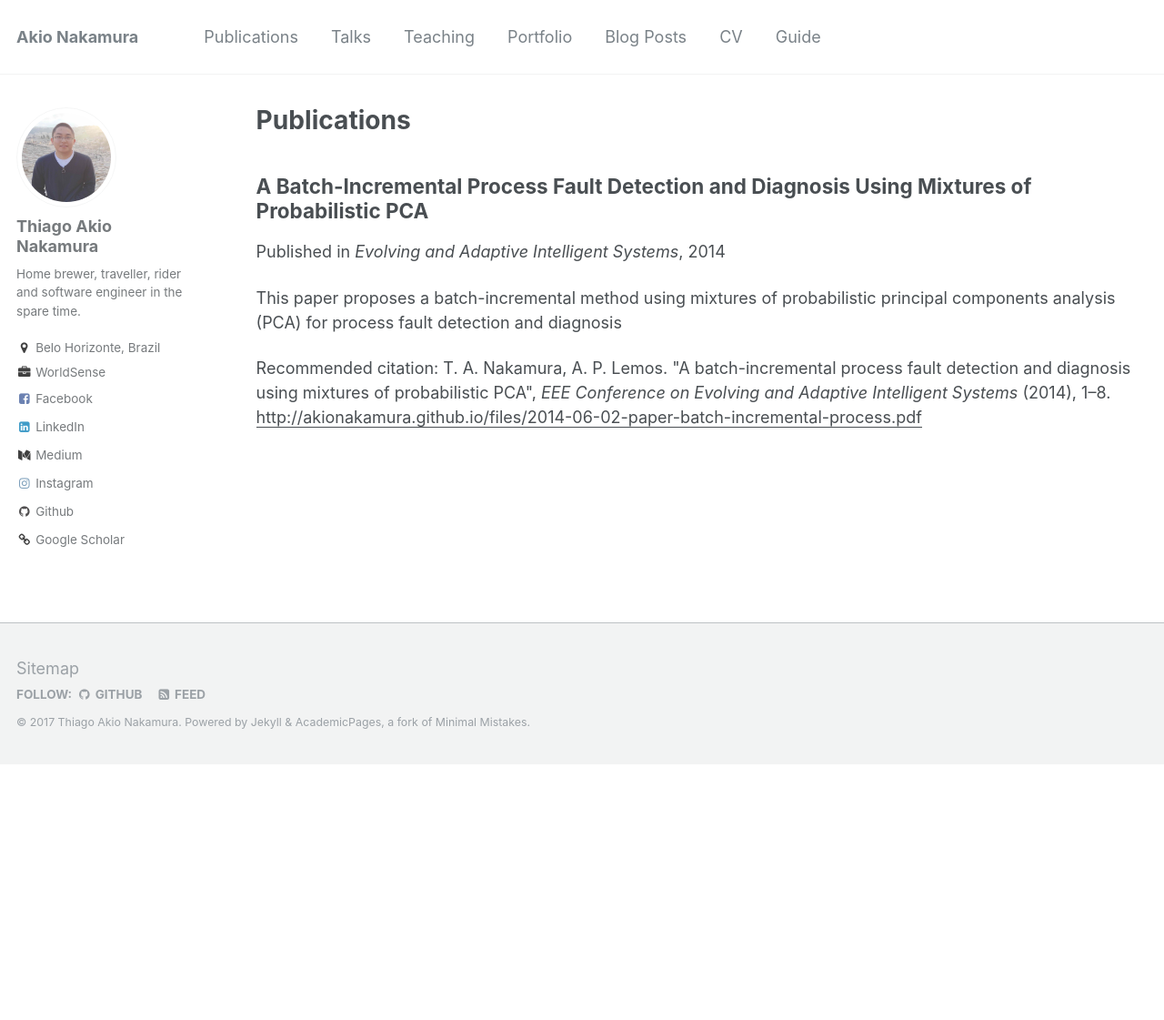
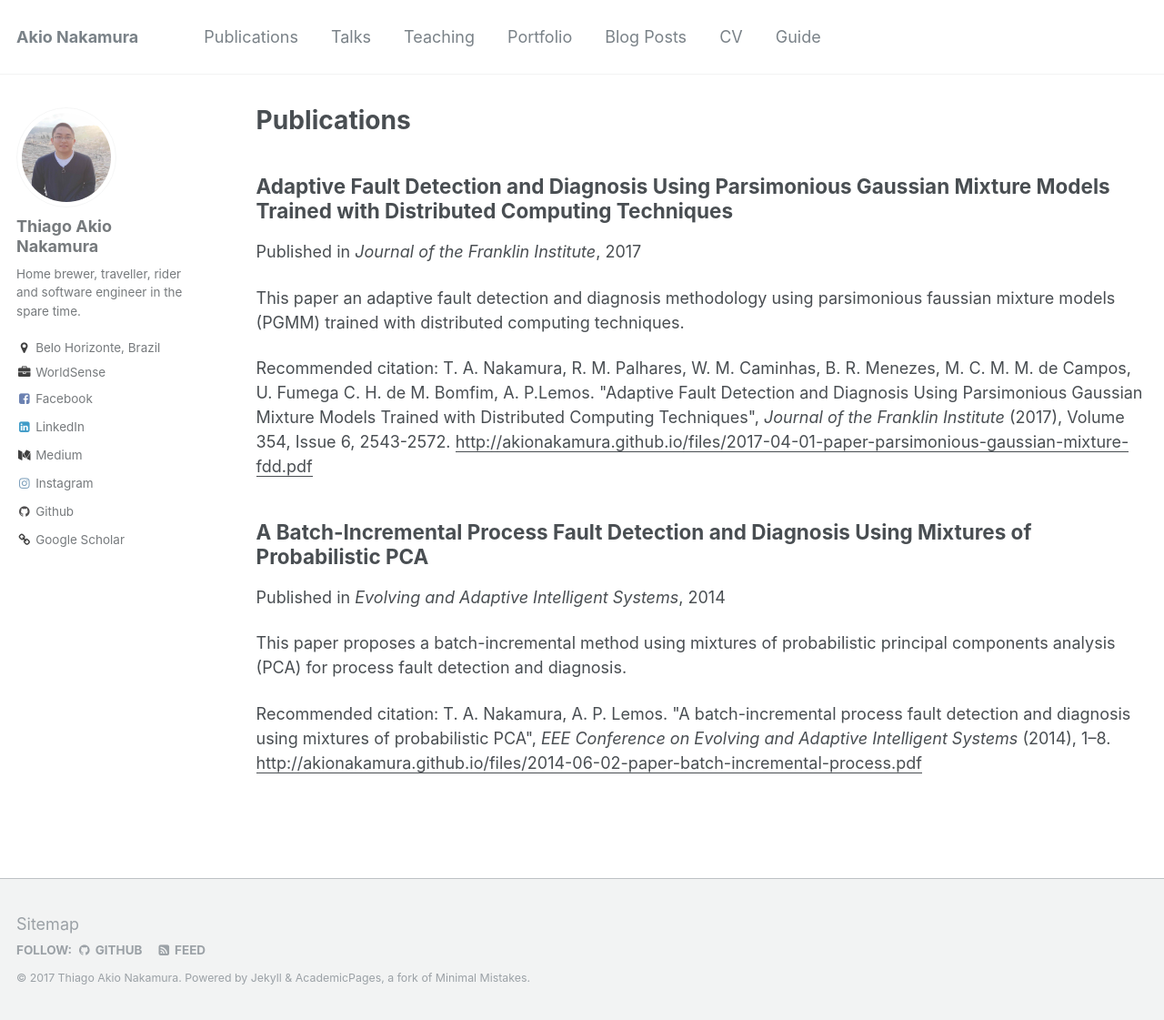
Before and after one commit to akionakamura/akionakamura.github.io, a Jekyll site: the page built from _pages/publications.md, in a window 1280 px wide and 1121 px high. Shown: the whole window at 91% size. Built offline with Jekyll 4.4.1, drawn with Linux system fonts in a browser that asks for light colours.

Commit message:
Second paper

```diff
--- /dev/null
+++ b/_publications/2017-04-01-paper-parsimonious-gaussian-mixture-fdd.md
@@ -0,0 +1,13 @@
+---
+title: "Adaptive Fault Detection and Diagnosis Using Parsimonious Gaussian Mixture Models Trained with Distributed Computing Techniques"
+collection: publications
+permalink: /publications/2017-04-01-paper-parsimonious-gaussian-mixture-fdd
+venue: "Journal of the Franklin Institute"
+excerpt: 'This paper an adaptive fault detection and diagnosis methodology using parsimonious faussian mixture models (PGMM) trained with distributed computing techniques.'
+date: 2017-04-01
+paperurl: http://akionakamura.github.io/files/2017-04-01-paper-parsimonious-gaussian-mixture-fdd.pdf
+citation: 'T. A. Nakamura, R. M. Palhares, W. M. Caminhas, B. R. Menezes, M. C. M. M. de Campos, U. Fumega C. H. de M. Bomfim, A. P.Lemos. "Adaptive Fault Detection and Diagnosis Using Parsimonious Gaussian Mixture Models Trained with Distributed Computing Techniques", <i>Journal of the Franklin Institute</i> (2017), Volume 354, Issue 6, 2543-2572.'
+---
+
+## Abstract
+After a great advance by the industry on processes automation, an important challenge still remains: the automation under abnormal situations. The first step towards solving this challenge is the Fault Detection and Diagnosis (FDD). This work proposes a batch-incremental adaptive methodology for fault detec- tion and diagnosis based on mixture models trained on a distributed computing environment. The models used are from a family of Parsimonious Gaussian Mix- ture Models (PGMM), in which the reduced number of parameters of the model brings important advantages when there are few data available, an expected sce- nario of faulty conditions. On the other side, a large number of different models rises another challenge, the best model selection for a given behaviour. For that, it is proposed to train a large number of models, using distributed computing techniques, for only then selecting the best model. The work proposes the us- age of the Spark framework, ideal for iterative computations. The proposed methodology was validated in a simulated process, the Tennessee Eastman Pro- cess (TEP), showing good results for both the detection and the diagnosis of faults. Furthermore, numeric experiments show the viability of training a large number of models for the best model selection a posteriori.
```
Also changed, not shown: _publications/2014-06-02-paper-batch-incremental-process.md (+1 -1 lines), 1 other file.
